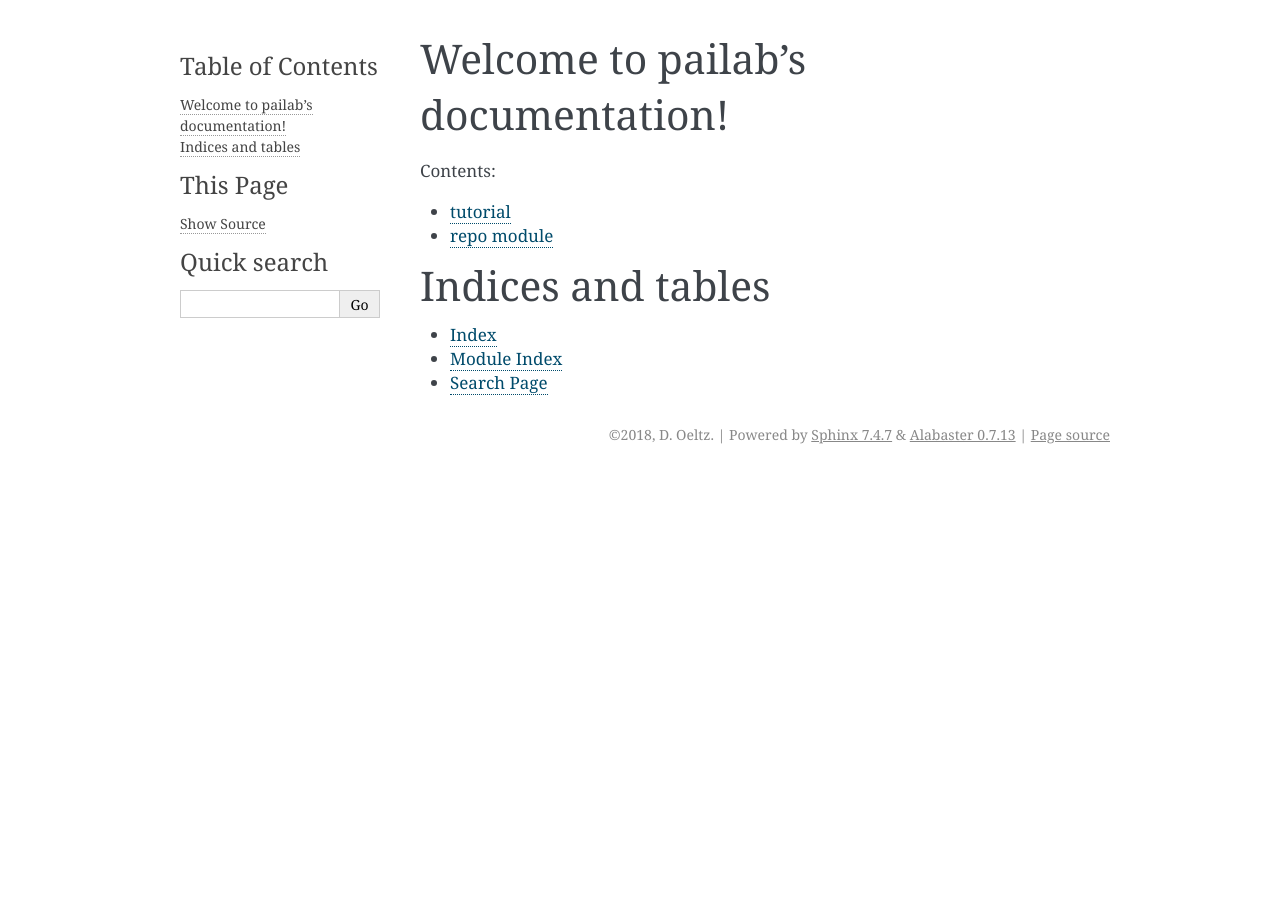
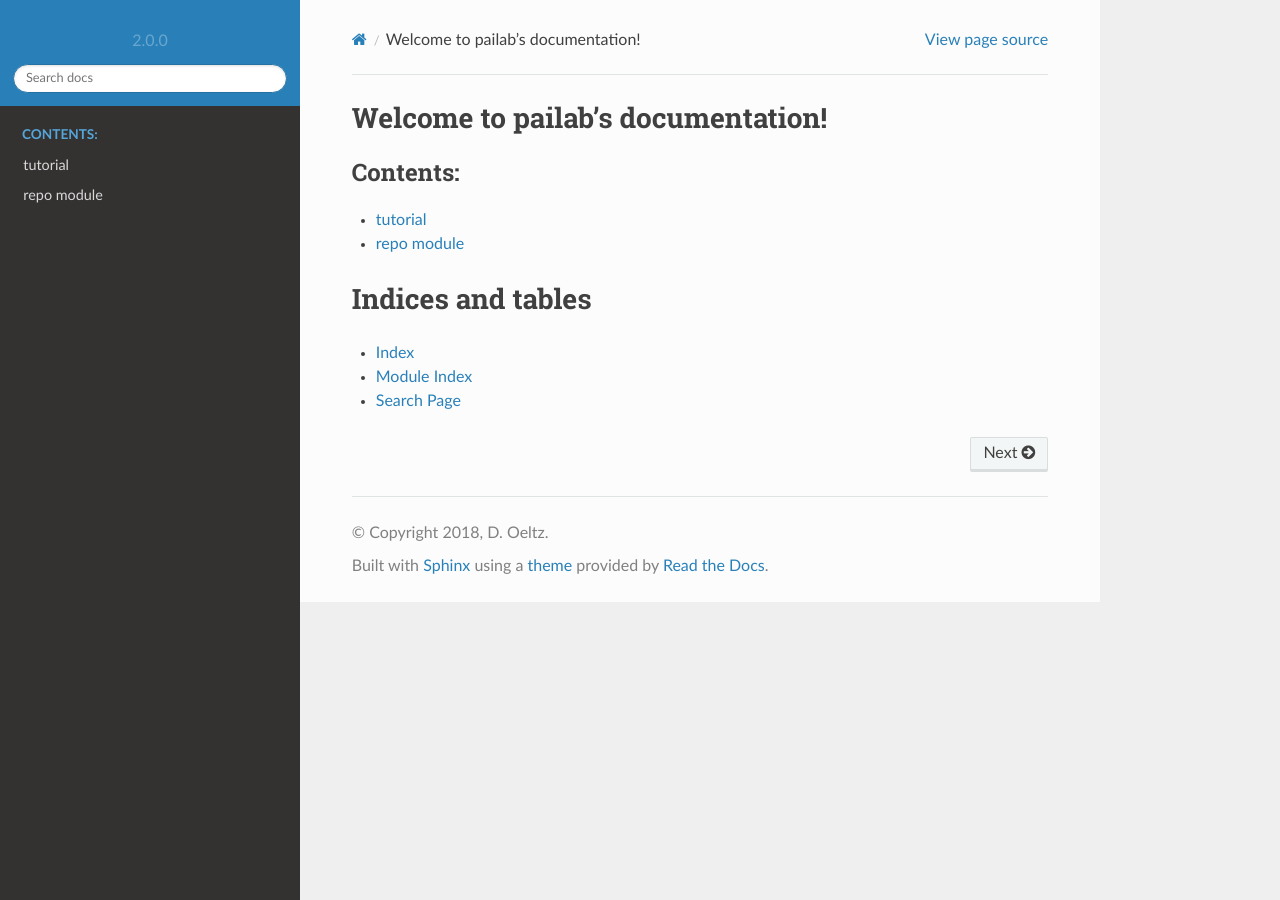
Before and after one commit to pailabteam/pailab, a Sphinx documentation site: the page built from doc/source/index.rst, in a window 1280 px wide. Built offline with Sphinx 7.4.7 and the Read the Docs theme 2.0.0, drawn with Linux system fonts in a browser that asks for light colours.

Commit message:
use rtd theme for sphinx

```diff
--- a/doc/source/conf.py
+++ b/doc/source/conf.py
@@ -21,6 +21,7 @@ import os
 import sys
 sys.path.insert(0, os.path.abspath('../'))
 
+from sphinx_rtd_theme import __version__
 
 # -- General configuration ------------------------------------------------
 
@@ -61,9 +62,9 @@ author = 'D. Oeltz'
 # built documents.
 #
 # The short X.Y version.
-version = '0.0.0'
+version = __version__
 # The full version, including alpha/beta/rc tags.
-release = '0.0.0'
+release = __version__
 
 # The language for content autogenerated by Sphinx. Refer to documentation
 # for a list of supported languages.
@@ -89,13 +90,17 @@ todo_include_todos = True
 # The theme to use for HTML and HTML Help pages.  See the documentation for
 # a list of builtin themes.
 #
-html_theme = 'alabaster'
+html_theme = 'sphinx_rtd_theme'
 
 # Theme options are theme-specific and customize the look and feel of a theme
 # further.  For a list of options available for each theme, see the
 # documentation.
 #
 # html_theme_options = {}
+html_theme_options = {
+    'logo_only': True
+}
+
 
 # Add any paths that contain custom static files (such as style sheets) here,
 # relative to this directory. They are copied after the builtin static files,
@@ -107,6 +112,10 @@ html_static_path = ['_static']
 
 # Output file base name for HTML help builder.
 htmlhelp_basename = 'pailabdoc'
+
+# The name of an image file (relative to this directory) to place at the top
+# of the sidebar.
+#html_logo = "demo/static/logo-wordmark-light.svg"
 
 
 # -- Options for LaTeX output ---------------------------------------------
@@ -163,4 +172,5 @@ texinfo_documents = [
 
 
 # Example configuration for intersphinx: refer to the Python standard library.
-intersphinx_mapping = {'https://docs.python.org/': None}
+#intersphinx_mapping = {'https://docs.python.org/': None}
+intersphinx_mapping = {'rtd': ('https://docs.readthedocs.io/en/latest/', None)}
```
